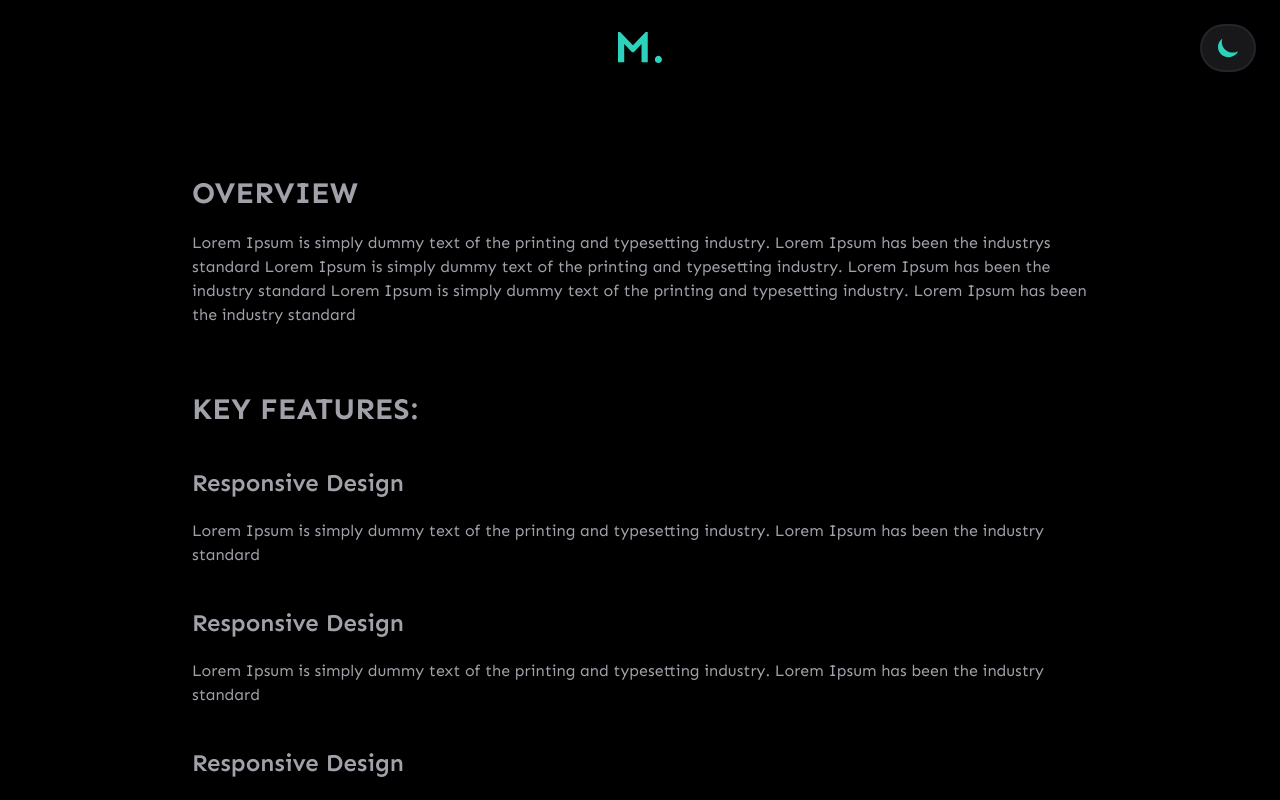
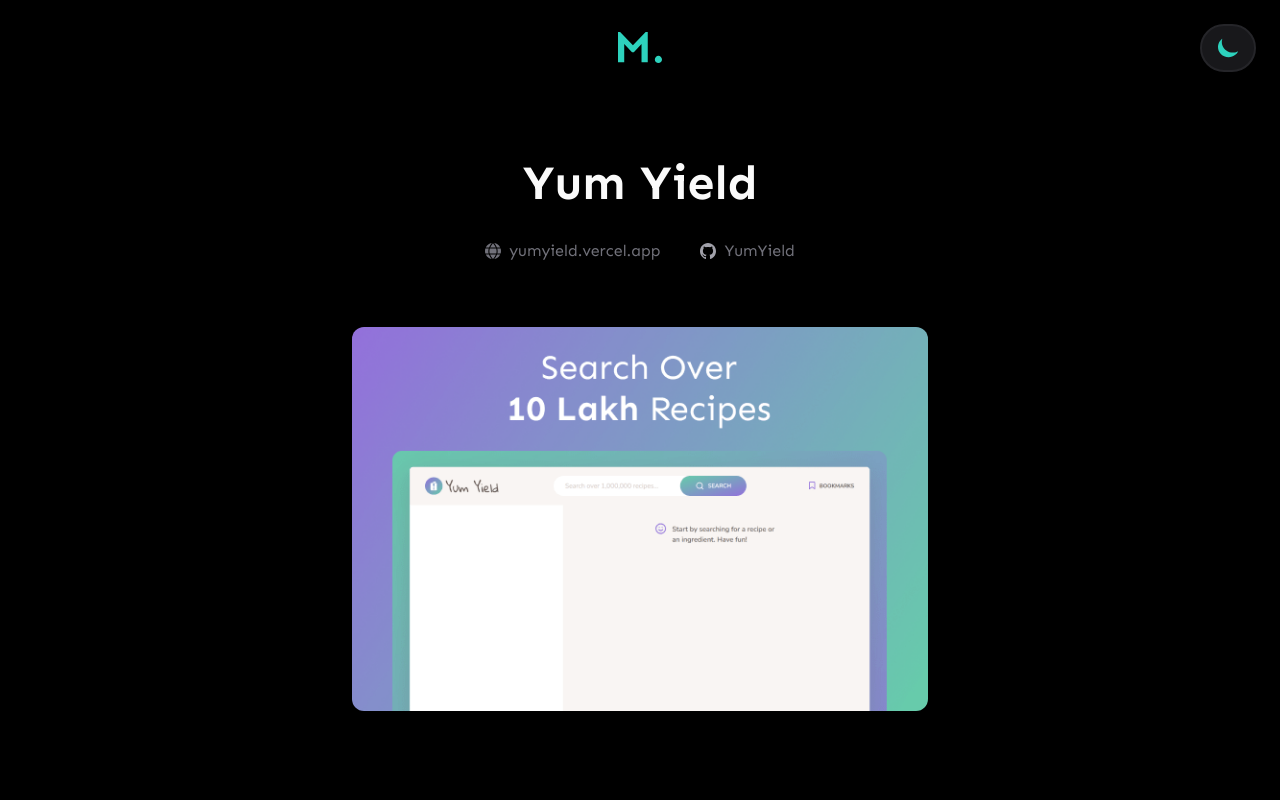
Before and after one commit to mohsin-khan07/Portfolio, a React (Vite) app: page /projects in a window 1280 px wide. Both pictures are taken after a click on the element 640 px from the left and 462 px from the top of the page. Shown: the top 800 px of the page. Built offline with nearby package versions, Linux system fonts and the light colour scheme.

Commit message:
project details page completed

```diff
--- a/src/App.jsx
+++ b/src/App.jsx
@@ -24,7 +24,7 @@ const router = createBrowserRouter([
         element: <Projects />,
       },
       {
-        path: "/projects/:id",
+        path: "/projects/:urlName",
         element: <ProjectDetails />,
       },
     ],
--- a/src/pages/Home.jsx
+++ b/src/pages/Home.jsx
@@ -108,7 +108,7 @@ function Projects({ title, isInProgress }) {
                 key={project.id}
               >
                 <Project
-                  id={project.id}
+                  urlName={project.urlName}
                   name={project.name}
                   description={project.description}
                   overview={project.overview}
--- a/src/pages/ProjectDetails.jsx
+++ b/src/pages/ProjectDetails.jsx
@@ -1,63 +1,144 @@
 import { useEffect } from "react";
-import { useParams } from "react-router-dom";
+import { useNavigate, useParams } from "react-router-dom";
+import { projects } from "../projects/projects";
 
 export default function ProjectDetails() {
-  const { id } = useParams();
-  console.log(id);
+  const { urlName } = useParams();
+  const project = projects.find((project) => project.urlName === urlName);
 
   useEffect(() => {
     window.scrollTo({ top: 0, behavior: "smooth" });
   }, []);
 
   return (
-    <div>
-      <Name />
-      <Overview />
-      <KeyFeatures />
-    </div>
+    <section className="grid items-center justify-center px-6 py-16 md:px-10 xl:px-20">
+      <section className="grid max-w-xl gap-16">
+        <Name
+          name={project.name}
+          url={project.url}
+          repoLink={project.repoLink}
+        />
+        <Thumbnail thumbnail={project.thumbnail} />
+        <Overview overview={project.overview} />
+        <TechnologyUsed techStack={project.techStack} />
+        <KeyFeatures keyFeatures={project.keyFeatures} />
+        <div className="border-b border-grey8 dark:border-grey3"></div>
+        <NextProject currProjectId={project.id} />
+      </section>
+    </section>
   );
 }
 
-function Name() {
-  return <div></div>;
-}
-
-function Overview() {
+function Thumbnail({ thumbnail, name }) {
   return (
-    <div className="flex flex-col gap-5 px-48 pb-8 pt-20">
-      <div className="text-3xl font-bold uppercase">Overview</div>
-      <p>
-        Lorem Ipsum is simply dummy text of the printing and typesetting
-        industry. Lorem Ipsum has been the industrys standard Lorem Ipsum is
-        simply dummy text of the printing and typesetting industry. Lorem Ipsum
-        has been the industry standard Lorem Ipsum is simply dummy text of the
-        printing and typesetting industry. Lorem Ipsum has been the industry
-        standard
-      </p>
-    </div>
+    <section className="mb-10 flex items-center justify-center">
+      <div className="w-fit overflow-hidden rounded-xl">
+        <img src={thumbnail} alt={name}></img>
+      </div>
+    </section>
   );
 }
 
-function KeyFeatures() {
+function Name({ name, url, repoLink }) {
   return (
-    <div className="flex flex-col gap-10 px-48 pb-16 pt-8">
-      <div className="text-3xl font-bold uppercase">Key Features:</div>
-      <Feature />
-      <Feature />
-      <Feature />
-      <Feature />
-    </div>
+    <section className="flex flex-col gap-8">
+      <h1 className="text-center text-5xl font-bold text-grey9">{name}</h1>
+      <Links url={url} repoLink={repoLink} />
+    </section>
   );
 }
 
-function Feature() {
+function Links({ url, repoLink }) {
   return (
-    <div className="flex flex-col gap-5">
-      <div className="text-2xl font-semibold">Responsive Design</div>
-      <p>
-        Lorem Ipsum is simply dummy text of the printing and typesetting
-        industry. Lorem Ipsum has been the industry standard
-      </p>
-    </div>
+    <section className="flex items-center justify-center gap-10 text-grey8">
+      <a
+        href={url}
+        target="blank"
+        className="flex items-center gap-2 text-grey6 transition hover:text-grey5 dark:text-grey5 dark:hover:text-grey6"
+      >
+        <img src="/icons/web.svg" className="h-4 w-4"></img>
+        {url.replace("https://", "")}
+      </a>
+      <a
+        href={repoLink}
+        target="blank"
+        className="flex items-center gap-2 text-grey6 transition hover:text-grey5 dark:text-grey5 dark:hover:text-grey6"
+      >
+        <img src="/icons/github.svg" className="h-4 w-4"></img>
+        {repoLink.replace("https://github.com/mohsin-khan07/", "")}
+      </a>
+    </section>
   );
 }
+
+function Overview({ overview }) {
+  return (
+    <section className="flex flex-col gap-6">
+      <h1 className="text-3xl font-semibold text-grey8">Overview</h1>
+      <p>{overview}</p>
+    </section>
+  );
+}
+
+function TechnologyUsed({ techStack }) {
+  return (
+    <section className="flex flex-col gap-6">
+      <h1 className="text-3xl font-semibold text-grey8">Technology Used</h1>
+      <p>{techStack}</p>
+    </section>
+  );
+}
+
+function KeyFeatures({ keyFeatures }) {
+  return (
+    <section className="flex flex-col gap-6">
+      <h1 className="text-3xl font-semibold text-grey8">Key Features</h1>
+      <ul className="flex list-disc flex-col gap-6">
+        {keyFeatures.map((feature) => {
+          const index = feature.indexOf(":");
+          const title = feature.substring(0, index + 1);
+          const remaining = feature.substring(index + 1);
+          return (
+            <li key={title}>
+              <p>
+                <span className="font-semibold text-grey7">{title}</span>
+                {remaining}
+              </p>
+            </li>
+          );
+        })}
+      </ul>
+    </section>
+  );
+}
+
+function NextProject({ currProjectId }) {
+  const navigate = useNavigate();
+
+  let nextProjectId;
+  currProjectId >= projects.length
+    ? (nextProjectId = 1)
+    : (nextProjectId = currProjectId + 1);
+
+  const nextProject = projects.find((project) => project.id === nextProjectId);
+
+  const handleNextClick = () => {
+    window.scrollTo({ top: 0, behavior: "smooth" });
+    navigate(`/projects/${nextProject.urlName}`);
+  };
+
+  if (nextProject)
+    return (
+      <section className="grid gap-10">
+        <h1 className="text-3xl font-semibold text-grey8">
+          Next Project: {nextProject.name}
+        </h1>
+        <div onClick={handleNextClick} className="cursor-pointer">
+          <Thumbnail
+            thumbnail={nextProject.thumbnail}
+            name={nextProject.name}
+          />
+        </div>
+      </section>
+    );
+}
--- a/src/projects/projects.js
+++ b/src/projects/projects.js
@@ -1,104 +1,130 @@
 export const projects = [
   {
-    id: "occasionex",
+    id: 8,
+    urlName: "occasionex",
     inProgress: true,
     name: "OccasioNex",
     description: "Event Management Software",
     overview:
       "OccasioNex is an intuitive event management application designed to simplify the planning process for any occasion. From weddings and parties to corporate events, OccasioNex offers comprehensive tools for organizing guest lists, scheduling, budgeting, and more.",
-    logo: "./projects/buyMeACoffee.png",
-    thumbnail: "./projects/comingsoon.png",
+    logo: "/projects/buyMeACoffee.png",
+    thumbnail: "/projects/comingsoon.png",
+    keyFeatures: ["", ""],
     techStack: ["NextJS", "React", "MongoDB", "Tailwind CSS"],
     url: "https://github.com/mohsin-khan07/OccasioNex",
     repoLink: "https://github.com/mohsin-khan07/OccasioNex",
   },
   {
-    id: "alpine-haven",
+    id: 7,
+    urlName: "alpine-haven",
     inProgress: true,
     name: "Alpine Haven",
     description: "Hotel Management Application",
     overview:
       "Alpine Haven is your ultimate companion for managing a hotel with ease and efficiency. From seamless booking and check-in experiences to personalized guest services, Alpine Haven empowers you to create unforgettable getaways for your guests while streamlining your operations.",
-    logo: "./projects/buyMeACoffee.png",
-    thumbnail: "./projects/comingsoon.png",
+    logo: "/projects/buyMeACoffee.png",
+    thumbnail: "/projects/comingsoon.png",
+    keyFeatures: ["", ""],
     techStack: ["React", "React Query", "Supabase", "Styled Components"],
     url: "https://github.com/mohsin-khan07/AlpineHaven",
     repoLink: "https://github.com/mohsin-khan07/AlpineHaven",
   },
   {
-    id: "yum-yield",
+    id: 6,
+    urlName: "yum-yield",
     inProgress: false,
     name: "Yum Yield",
     description: "Recipe Finder Web App",
     overview:
       "Yum Yield is a recipe finder application designed to help users discover and explore a wide variety of recipes from around the world.",
-    logo: "./projects/buyMeACoffee.png",
-    thumbnail: "./projects/yumyield-tb.png",
+    logo: "/projects/buyMeACoffee.png",
+    thumbnail: "/projects/yumyield-tb.png",
+    keyFeatures: [
+      "Recipe Search: Users can search for recipes based on various criteria such as ingredients, cuisine type, dietary restrictions, and cooking time.",
+      "Recipe Details: Each recipe page provides detailed instructions, including ingredients, preparation steps, cooking time, and dynamic serving size.",
+      "Recipe Serving Adjustment: Users can dynamically adjust the serving size of recipes to accommodate different serving requirements or occasions.",
+      "Bookmarking: Users can save their favorite recipes for quick access later.",
+    ],
     techStack: ["HTML", "JavaScript", "Sass"],
     url: "https://yumyield.vercel.app",
     repoLink: "https://github.com/mohsin-khan07/YumYield",
   },
   {
-    id: "buy-me-a-coffee",
+    id: 5,
+    urlName: "buy-me-a-coffee",
     inProgress: false,
     name: "Buy Me A Coffee",
     description: "Decentralized Crowdfunding Platform",
     overview:
       "Buy Me A Coffee is a decentralized app similar to buy me a coffee website. In this anyone can send the owner some Ethereum.",
-    logo: "./projects/buyMeACoffee.png",
-    thumbnail: "./projects/buymeacoffee-tb.png",
+    logo: "/projects/buyMeACoffee.png",
+    thumbnail: "/projects/buymeacoffee-tb.png",
+    keyFeatures: ["", ""],
     techStack: ["Solidity", "React", "Tailwind CSS", "Ethers.js", "Hardhat"],
     url: "https://buymeacoffeedapp.vercel.app",
     repoLink: "https://github.com/mohsin-khan07/BuyMeACoffee",
   },
   {
-    id: "coin-guardian",
+    id: 4,
+    urlName: "coin-guardian",
     inProgress: false,
     name: "Coin Guardian",
     description: "Decentralized Escrow Application",
     overview:
       "A decentralized escrow smart contract application. A secure gateway to transparent transactions in the crypto world.",
-    logo: "./projects/coinGuardian.png",
-    thumbnail: "./projects/coinguardian-tb.png",
+    logo: "/projects/coinGuardian.png",
+    thumbnail: "/projects/coinguardian-tb.png",
+    keyFeatures: ["", ""],
     techStack: ["Solidity", "React", "Ethers.js", "Hardhat"],
     url: "https://coinguardian.netlify.app",
     repoLink: "https://github.com/mohsin-khan07/CoinGuardian",
   },
-  /* {
-    id: "nft-gaze",
+  {
+    id: 3,
+    urlName: "nft-gaze",
     inProgress: false,
     name: "NFT Gaze",
     description: "NFT Indexer App",
     overview:
       "NFT Gaze is your go-to app for effortlessly tracking your NFT holdings on the Ethereum blockchain.",
-    logo: "./projects/nftGaze.png",
-    thumbnail: "./testThumbnail.png",
+    logo: "/projects/nftGaze.png",
+    thumbnail: "/testThumbnail.png",
+    keyFeatures: ["", ""],
     techStack: ["React", "Alchemy SDK", "Ethers.js"],
     url: "https://nftgaze.netlify.app",
     repoLink: "https://github.com/mohsin-khan07/NFT-Gaze",
-  }, */
+  },
   {
-    id: "token-trove",
+    id: 2,
+    urlName: "token-trove",
     inProgress: false,
     name: "Token Trove",
     description: "ERC20 Tokens Indexer App",
     overview:
       "Token Trove is your go-to app for effortlessly tracking your ERC20 tokens holdings on the Ethereum blockchain.",
-    logo: "./projects/tokenTrove.png",
-    thumbnail: "./projects/tokentrove-tb.png",
+    logo: "/projects/tokenTrove.png",
+    thumbnail: "/projects/tokentrove-tb.png",
+    keyFeatures: [
+      "Wallet Connection: Seamlessly connect your Ethereum wallet to instantly view and manage all your tokens in one place.",
+      "Real-time Updates: Stay informed with up-to-the-minute token balances and market values, ensuring you never miss a beat in the dynamic world of cryptocurrency.",
+      "Address Lookup: Curious about token holdings in a specific address? Simply enter the Ethereum address, and Token Trove will reveal the comprehensive token portfolio associated with it.",
+      "User-Friendly Interface: Navigating through your token portfolio has never been smoother. Token Trove boasts an intuitive design, making it accessible for users of all levels.",
+    ],
     techStack: ["React", "Alchemy SDK", "Ethers.js"],
     url: "https://tokentrove.netlify.app",
     repoLink: "https://github.com/mohsin-khan07/TokenTrove",
   },
   {
-    id: "chain-surge",
+    id: 1,
+    urlName: "chain-surge",
     inProgress: false,
     name: "Chain Surge",
     description: "Ethereum Block Explorer",
     overview:
       "An Ethereum block explorer for seamless navigation through blocks, transactions, and addresses, delivering real-time insights into the network's activity.",
-    logo: "./projects/chainSurge.png",
-    thumbnail: "./projects/chainsurge-tb.png",
+    logo: "/projects/chainSurge.png",
+    thumbnail: "/projects/chainsurge-tb.png",
+    keyFeatures: ["", ""],
     techStack: ["React", "Alchemy SDK", "Ethers.js", "CoinCap API"],
     url: "https://chainsurge.netlify.app",
     repoLink: "https://github.com/mohsin-khan07/ChainSurge",
```
Also changed, not shown: src/pages/Projects.jsx (+7 -3 lines), src/ui/Project.jsx (+5 -5 lines).
